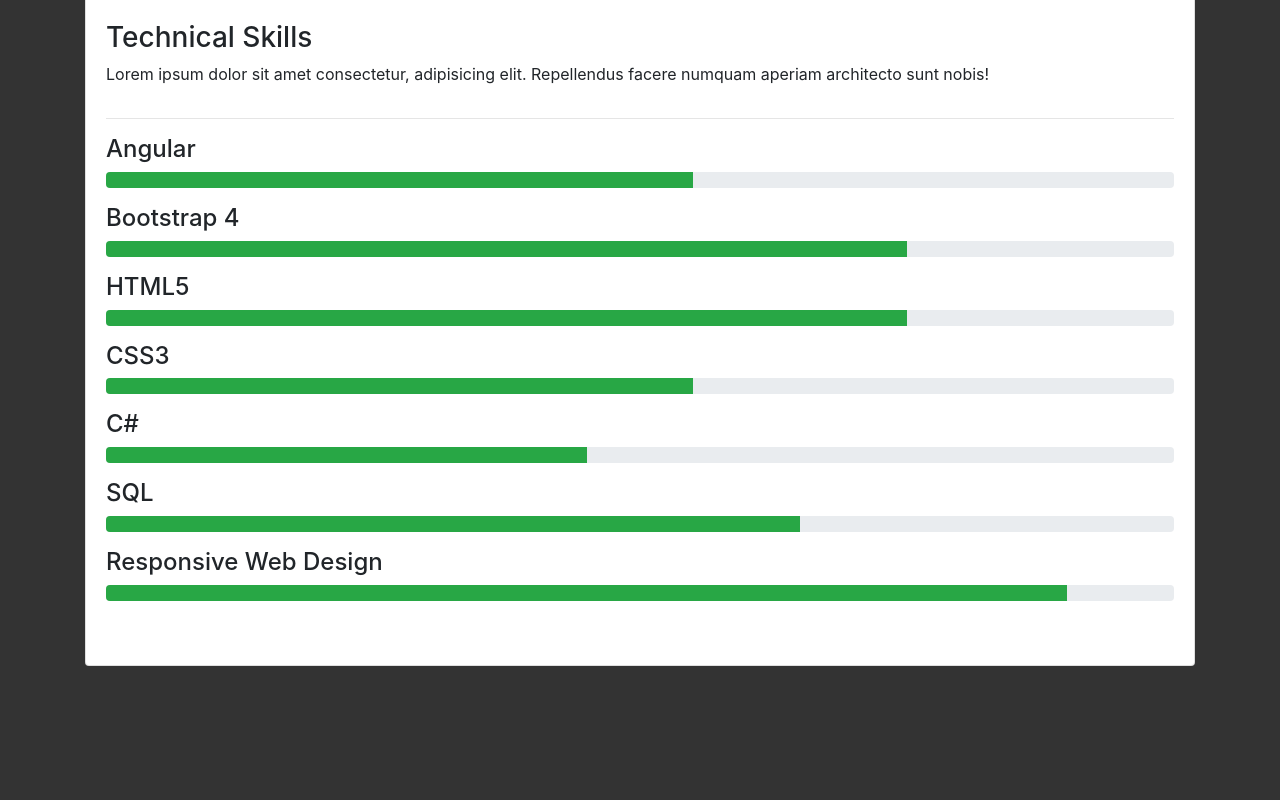
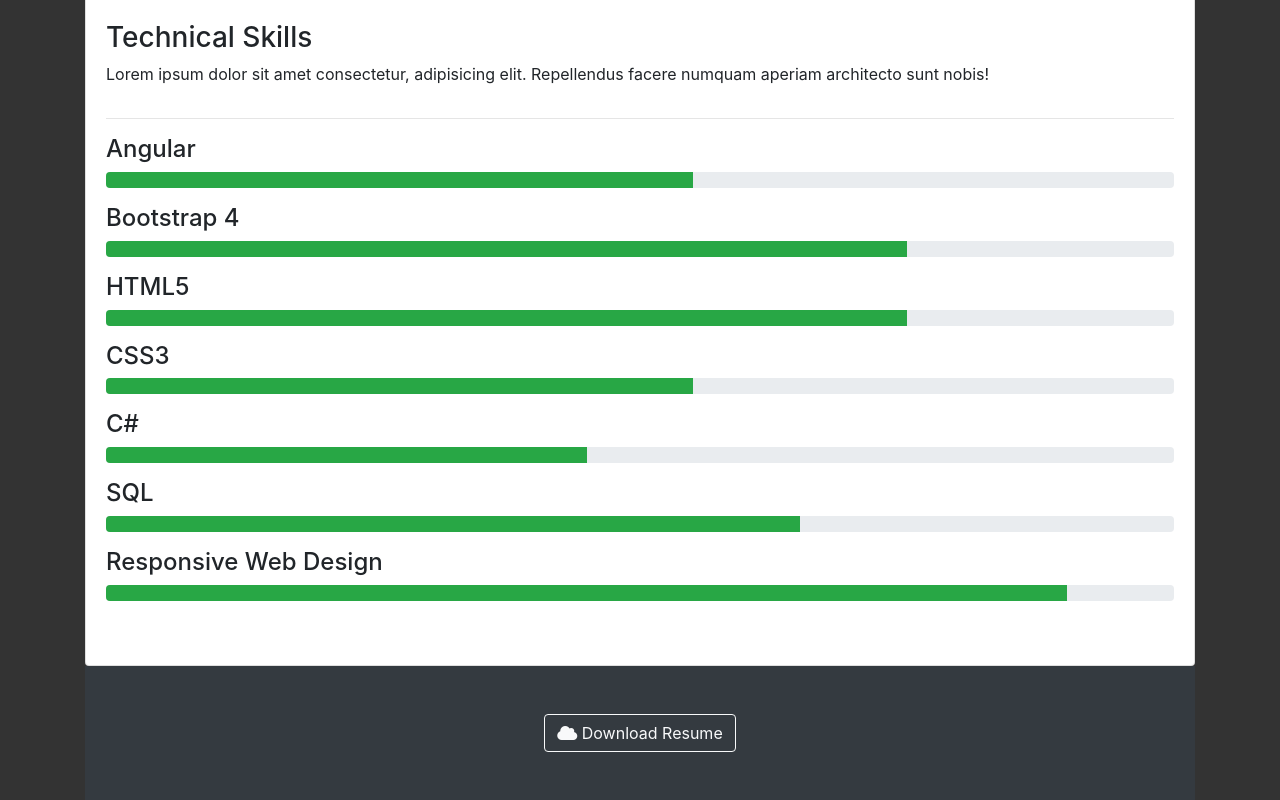
Before and after one commit to cjtabuel/portfoliogrid, a plain HTML site: page index.html in a window 1280 px wide. Shown: the part 614-1414 px from the top of the page. Before the commit the page ends 1280 px from the top, so only its background shows below. Drawn offline with nearby package versions, Linux system fonts and the light colour scheme.

Commit message:
Added the footer section
Added a footer section with a clickable button that displays "Download Resume"; funtionality of this button will be worked on soon.

```diff
--- a/index.html
+++ b/index.html
@@ -121,6 +121,17 @@
       </div>
     </div>
 
+    <!-- main footer -->
+    <footer id="main-footer" class="p-5 bg-dark text-white">
+      <div class="row">
+        <div class="col d-flex justify-content-center">
+          <a href="#" class="btn btn-outline-light">
+            <i class="fas fa-cloud"></i>
+            Download Resume
+          </a>
+        </div>
+      </div>
+    </footer>
   </div>
 
 
```
